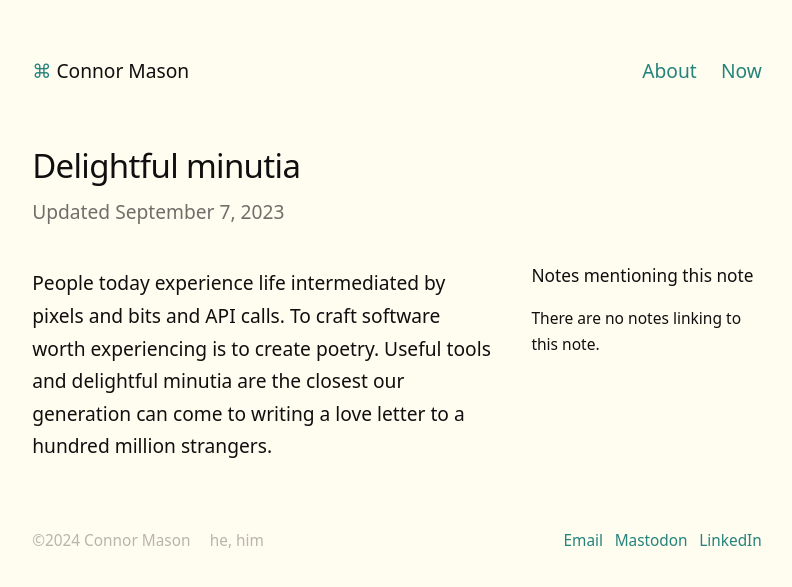
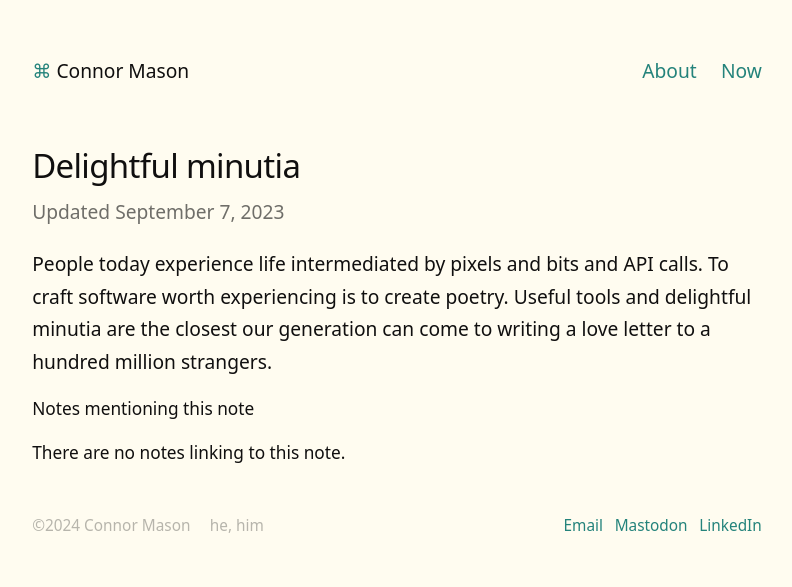
Before and after one commit to conmas/site, a Jekyll site: the page built from _notes/delightful minutia.md, in a window 1280 px wide. Shown: the top 587 px of the page, without its empty margins (243-1035 px from the left). Built offline with Jekyll 4.4.1, drawn with Linux system fonts in a browser that asks for light colours.

Commit message:
Style updates

```diff
--- a/_layouts/note.html
+++ b/_layouts/note.html
@@ -10,30 +10,20 @@ layout: default
     </time>
   </div>
 
-  <div id="sidebar-container">
-    <content>
-      {{ content }}
-    </content>
+  <content>
+    {{ content }}
+  </content>
 
-    <side style="font-size: 0.9em">
-      <h3 style="margin-bottom: 1em">Notes mentioning this note</h3>
-      {% if page.backlinks.size > 0 %}
-      <div style="display: grid; grid-gap: 1em; grid-template-columns: repeat(1fr);">
+  <div class="backlinks">
+    <h3>Notes mentioning this note</h3>
+    {% if page.backlinks.size > 0 %}
       {% for backlink in page.backlinks %}
-        <div class="backlink-box">
-        <a class="internal-link" href="{{ site.baseurl }}{{ backlink.url }}{%- if site.use_html_extension -%}.html{%- endif -%}">{{ backlink.title }}</a><br>
-        <div style="font-size: 0.9em">{{ backlink.excerpt | strip_html | truncatewords: 20 }}</div>
-        </div>
+      <a href="{{ site.baseurl }}{{ backlink.url }}{%- if site.use_html_extension -%}.html{%- endif -%}">{{ backlink.title }}</a><br>
+      <div>{{ backlink.excerpt | strip_html | truncatewords: 20 }}</div>
       {% endfor %}
-      </div>
       {% else %}
+      <p>There are no notes linking to this note.</p>
+    {% endif %}
+  </div>
 
-      <div style="font-size: 0.9em">
-        <p>
-          There are no notes linking to this note.
-        </p>
-      </div>
-      {% endif %}
-    </side>
-  </div>
 </article>
--- a/_sass/_style.scss
+++ b/_sass/_style.scss
@@ -187,17 +187,9 @@ a {
 
 nav { margin: 1em 0 3em; }
 
-#sidebar-container {
-  display: grid;
-  gap: 2em;
-  grid-template-columns: 66% 33%;
-  @media (min-width: 700px) {
-    grid-template-columns: 2fr 1fr;
-    grid-template-areas: "content side";
-  }
-}
+.backlinks, .toots { font-size: 0.9em }
+.backlinks h3, .toots h3 { margin-bottom: 1em }
 
-side.toot-list { max-width: 33%; overflow: hidden; font-size: 0.9em; }
 .toot { padding-bottom: 1rem; }
 .toot-details { color: var(--tx-3); }
 
```
Also changed, not shown: _layouts/now.html (+5 -6 lines).
